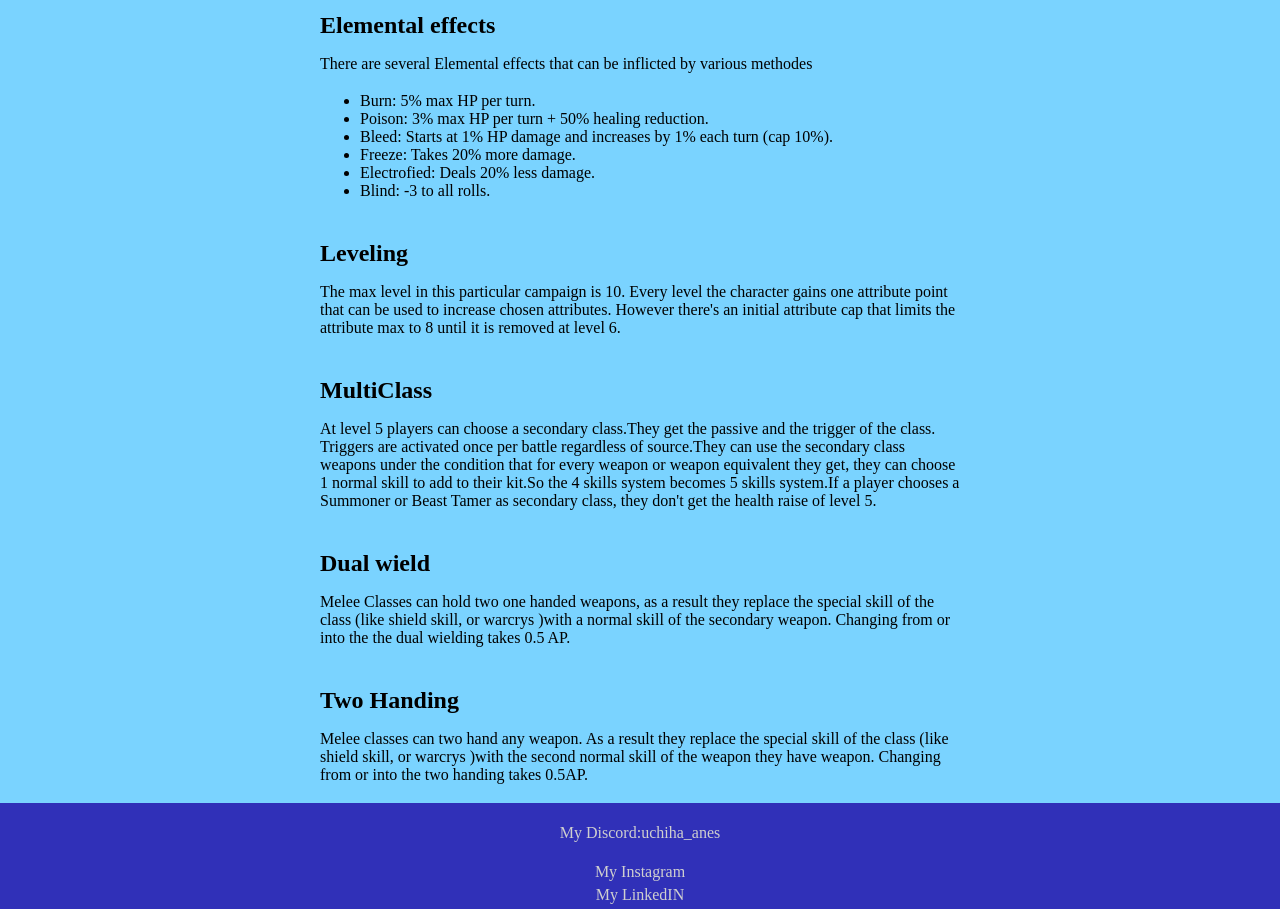
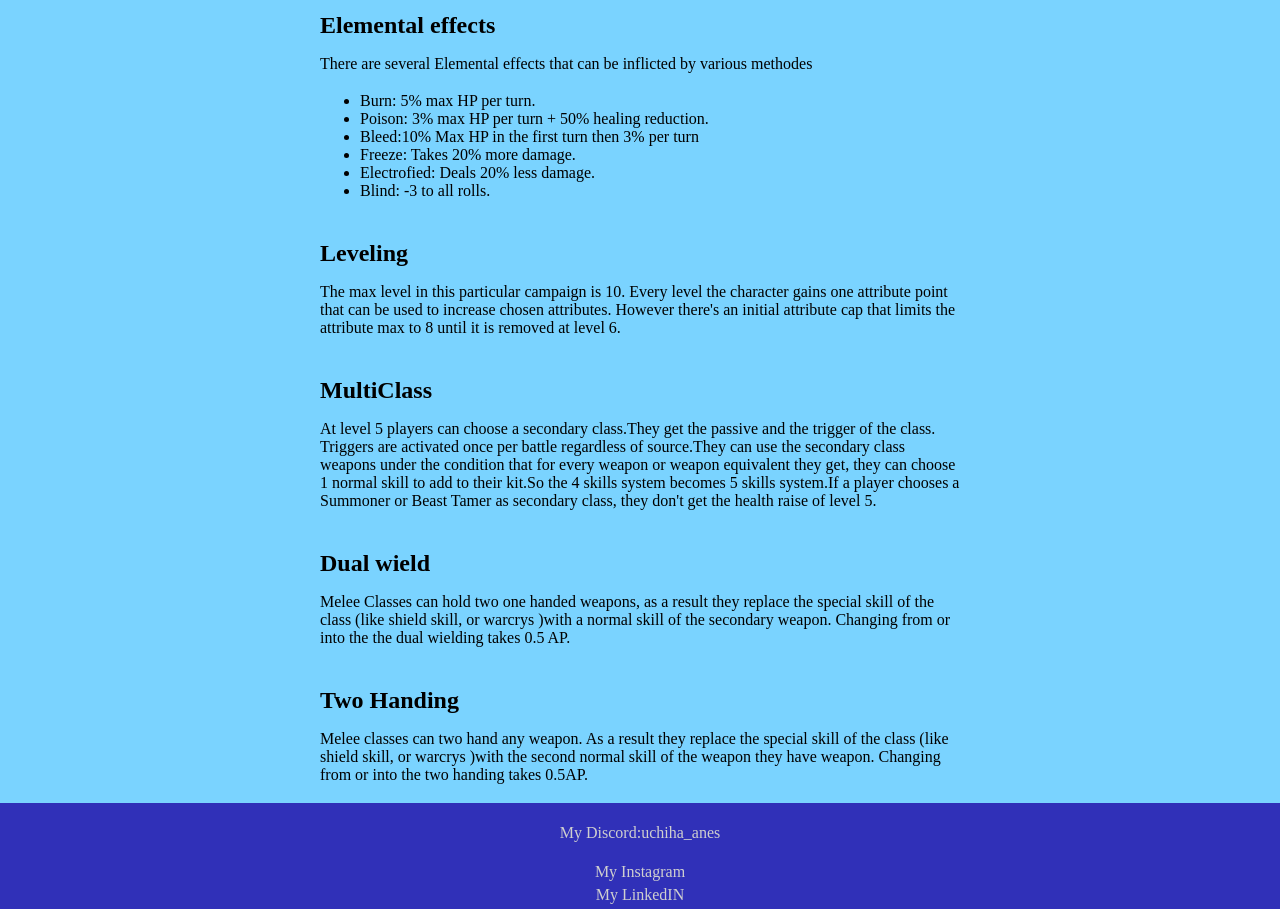
Before and after one commit to ZrAness/DNDwebtool, a React (Vite) app: page /Combat in a window 1280 px wide. Shown: the part 2460-3369 px from the top of the page. Built offline with nearby package versions, Linux system fonts and the light colour scheme; no server answers; the HTML template or start-up script is replaced by a standard one.

Commit message:
Bleed effect modification

```diff
--- a/src/pages/Combat.tsx
+++ b/src/pages/Combat.tsx
@@ -71,7 +71,7 @@ function Combat() {
         <ul>
             <li>Burn: 5% max HP per turn.</li>
             <li>Poison: 3% max HP per turn + 50% healing reduction.</li>
-            <li>Bleed: Starts at 1% HP damage and increases by 1% each turn (cap 10%).</li>
+            <li>Bleed:10% Max HP in the first turn then 3% per turn</li>
             <li>Freeze: Takes 20% more damage.</li>
             <li>Electrofied: Deals 20% less damage.</li>
             <li>Blind: -3 to all rolls.</li>
```
